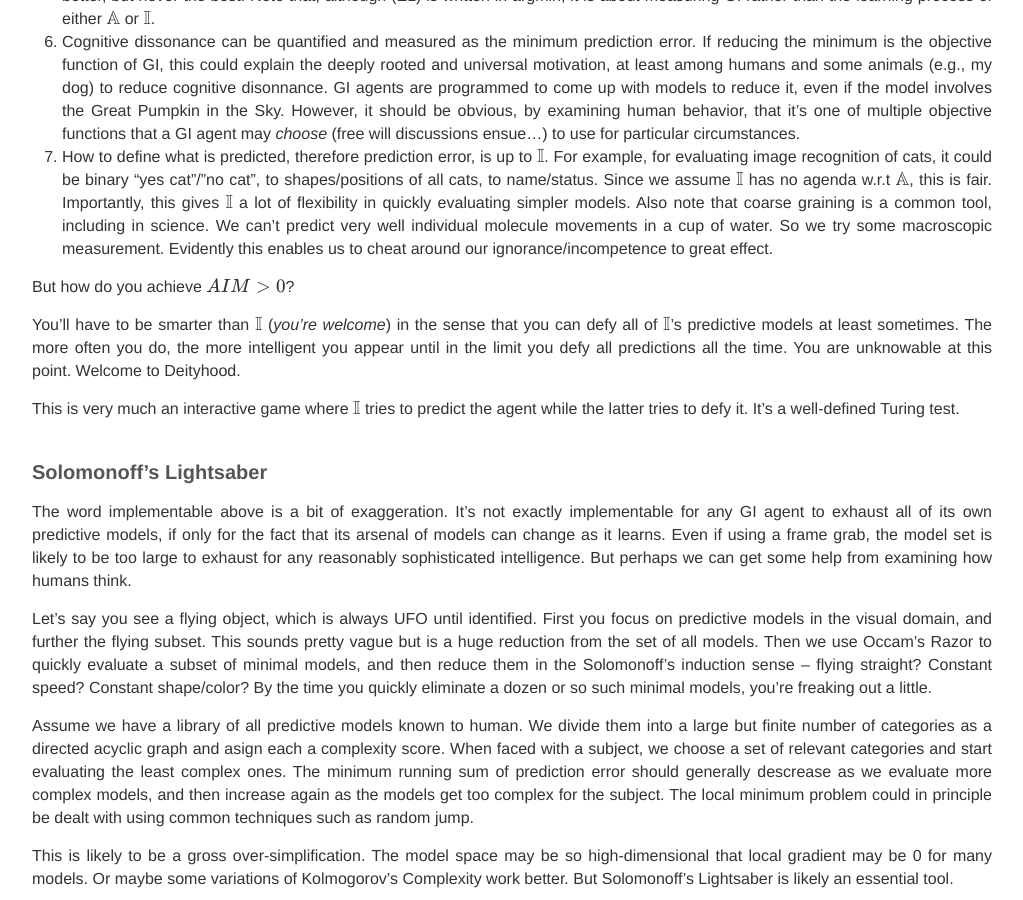
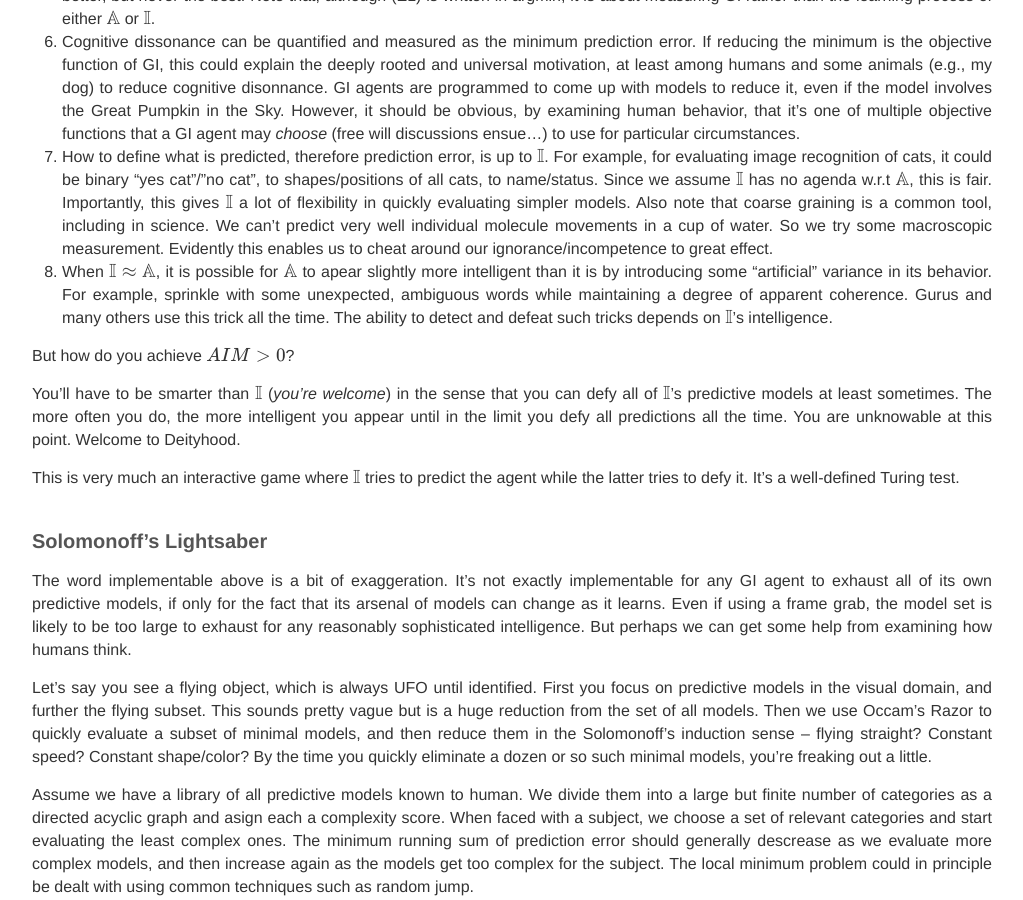
Before and after one commit to BoPengAI/A-Matter-of-Mind, a Jekyll site: the page built from _posts/2022-01-01-a-measure-of-general-intelligence.markdown, in a window 1280 px wide and 900 px high, scrolled down 2929 px. Shown: the whole window, without its empty margins (128-1151 px from the left). Built offline with Jekyll 4.4.1, drawn with Linux system fonts in a browser that asks for light colours; nearby versions of some CDN libraries; our own code applies the rules of GitHub Pages for plain Markdown files; formulas are drawn with MathJax 3.

Commit message:
Update 2022-01-01-a-measure-of-general-intelligence.markdown

```diff
--- a/_posts/2022-01-01-a-measure-of-general-intelligence.markdown
+++ b/_posts/2022-01-01-a-measure-of-general-intelligence.markdown
@@ -60,6 +60,7 @@ So it passes some quick boundary sanity checks. Now some observations:
 5. There seems no reason to think $$AIM$$ is upper-bounded. This is consistent with the intuition that GI is not an optimization problem (unless in the AIXI "complete knowledge" sense). Also, intuitively, if $$\mathbb{A}$$'s intelligence is much higher than that of $$\mathbb{I}$$, it would appear simply unknowable to the latter. The existence of an upper bound is unknowable. For any GI agent, the best it can hope for is to do better, but never the best. Note that, although (E1) is written in argmin, it is about measuring GI rather than the learning process of either $$\mathbb{A}$$ or $$\mathbb{I}$$.
 6. Cognitive dissonance can be quantified and measured as the minimum prediction error. If reducing the minimum is the objective function of GI, this could explain the deeply rooted and universal motivation, at least among humans and some animals (e.g., my dog) to reduce cognitive disonnance. GI agents are programmed to come up with models to reduce it, even if the model involves the Great Pumpkin in the Sky. However, it should be obvious, by examining human behavior, that it's one of multiple objective functions that a GI agent may <i>choose</i> (free will discussions ensue...) to use for particular circumstances.
 7. How to define what is predicted, therefore prediction error, is up to $$\mathbb{I}$$. For example, for evaluating image recognition of cats, it could be binary "yes cat"/"no cat", to shapes/positions of all cats, to name/status. Since we assume $$\mathbb{I}$$ has no agenda w.r.t $$\mathbb{A}$$, this is fair. Importantly, this gives $$\mathbb{I}$$ a lot of flexibility in quickly evaluating simpler models. Also note that coarse graining is a common tool, including in science. We can't predict very well individual molecule movements in a cup of water. So we try some macroscopic measurement. Evidently this enables us to cheat around our ignorance/incompetence to great effect.
+8. When $$\mathbb{I}\approx\mathbb{A}$$, it is possible for $$\mathbb{A}$$ to apear slightly more intelligent than it is by introducing some "artificial" variance in its behavior. For example, sprinkle with some unexpected, ambiguous words while maintaining a degree of apparent coherence. Gurus and many others use this trick all the time. The ability to detect and defeat such tricks depends on $$\mathbb{I}$$'s intelligence.
 
 But how do you achieve $$AIM>0$$?
 
```
